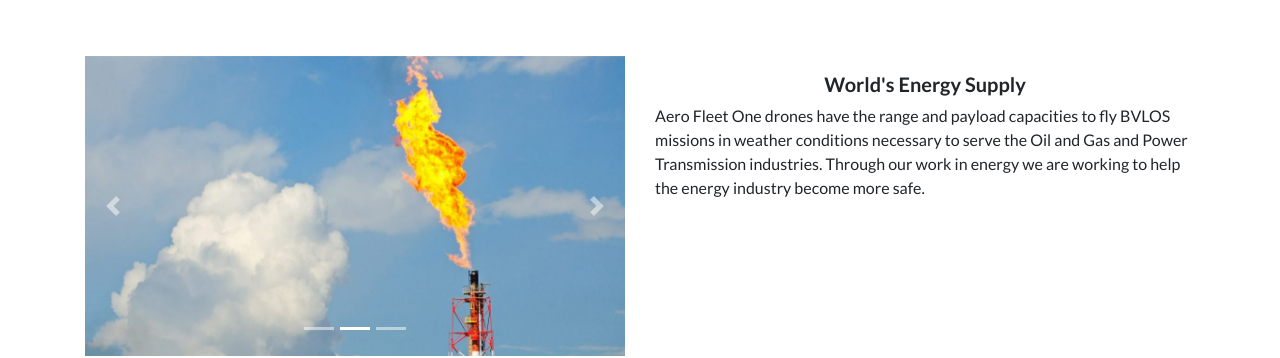
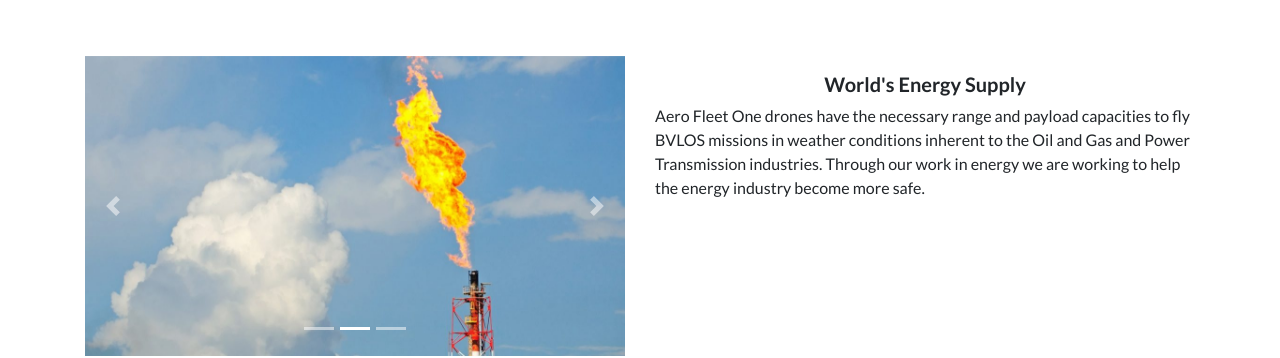
Before and after one commit to mesabafinance/aerofleetone.com, a Jekyll site: the page built from index.html, in a window 1280 px wide and 900 px high, scrolled down 1043 px. Shown: the part 154-512 px from the top of the window. Built offline with Jekyll 4.4.1, drawn with Linux system fonts in a browser that asks for light colours; some of the changed text lies outside the part shown.

```diff
--- a/_data/general.yml
+++ b/_data/general.yml
@@ -19,7 +19,7 @@ items:
       - # icon: /assets/img/opps/bank.png
         heading: World's Energy Supply
         text: >-
-          Aero Fleet One drones have the range and payload capacities to fly BVLOS missions in weather conditions necessary to serve the Oil and Gas and Power Transmission industries. Through our work in energy we are working to help the energy industry become more safe.
+          Aero Fleet One drones have the necessary range and payload capacities to fly BVLOS missions in weather conditions inherent to the Oil and Gas and Power Transmission industries. Through our work in energy we are working to help the energy industry become more safe.
         img:
           [
             "/assets/img/mission/EOR-techniques-in-revitalizing-mature-oil-fields.jpg",
@@ -84,11 +84,11 @@ items:
     text:
     items:
       - year: 2020
-        text: Development of Training Program Targets Generation Z
+        text: Development of Training Program targeting Generation Z
       - year: 2021
-        text: Certification &  Training Program Trials
+        text: Certification & Training Program Trials
       - year: 2022
-        text: Training Program Implementation & Drone testing &  Development of Operations Platform
+        text: Training Program Implementation & Drone testing & Development of Operations Platform
       - year: 2023
         text: Roll up Of Conventional Aerial Application Businesses
       - year: 2024
--- a/index.html
+++ b/index.html
@@ -219,7 +219,7 @@ title:
         <div class="row mt-5">
             <div class="col-md-5 mb-4">
                 <h3>Inquiries</h3>
-                <p class="my-3">For inquiries please call 1-701-214-4177 or fill out the form below.</p>
+                <p class="my-3">For inquiries please call +1 (701) 214-4177 or fill out the form below.</p>
                 <form action="https://submit-form.com/BrecKxGVBJlpGTTCYvyT5" class="mt-5" id="contactForm">
                     <input name="_redirect" type="hidden" value="aerofleetone.com/index.html?contact=sent">
 
```
Also changed, not shown: assets/img/team/DestinyWest.jpg, 1 other file.
